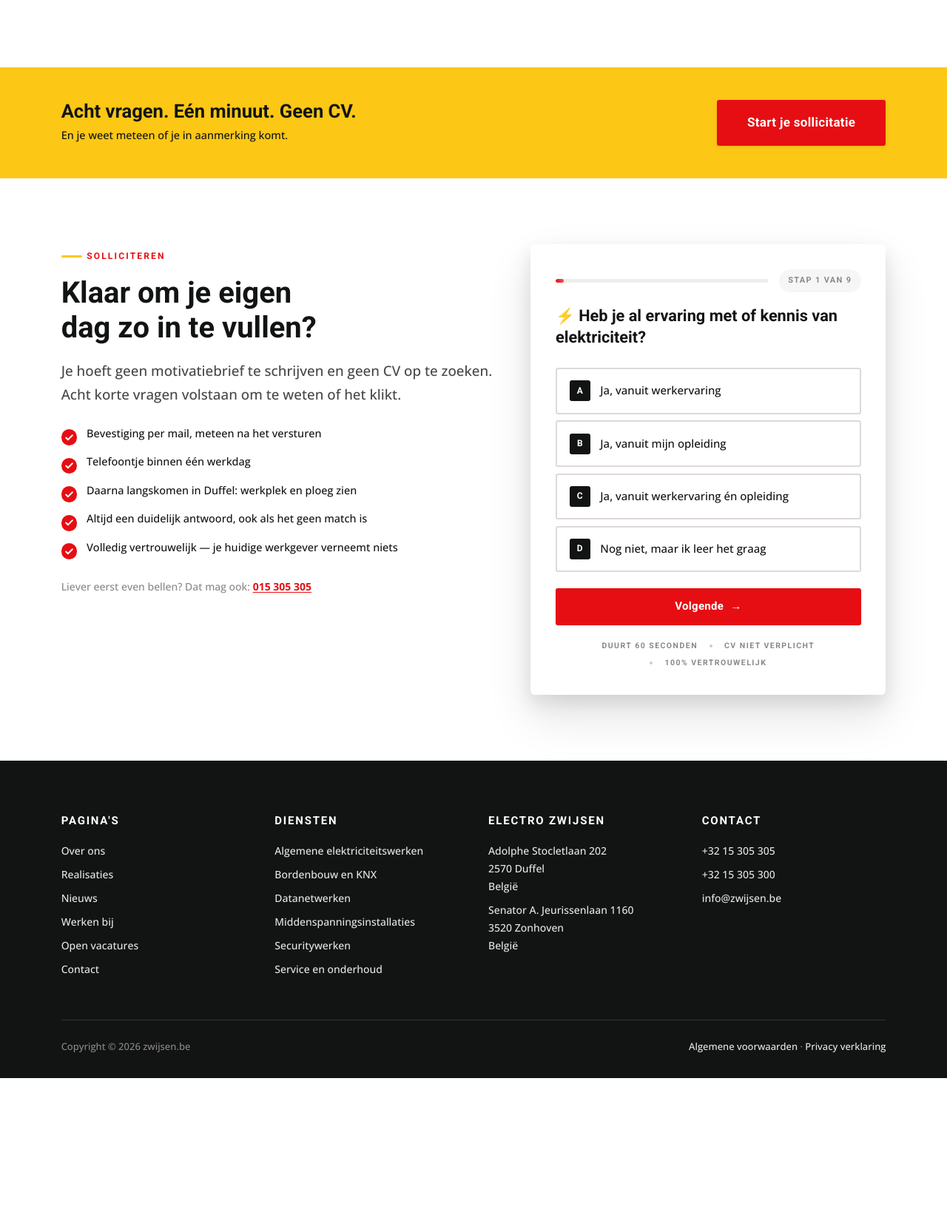
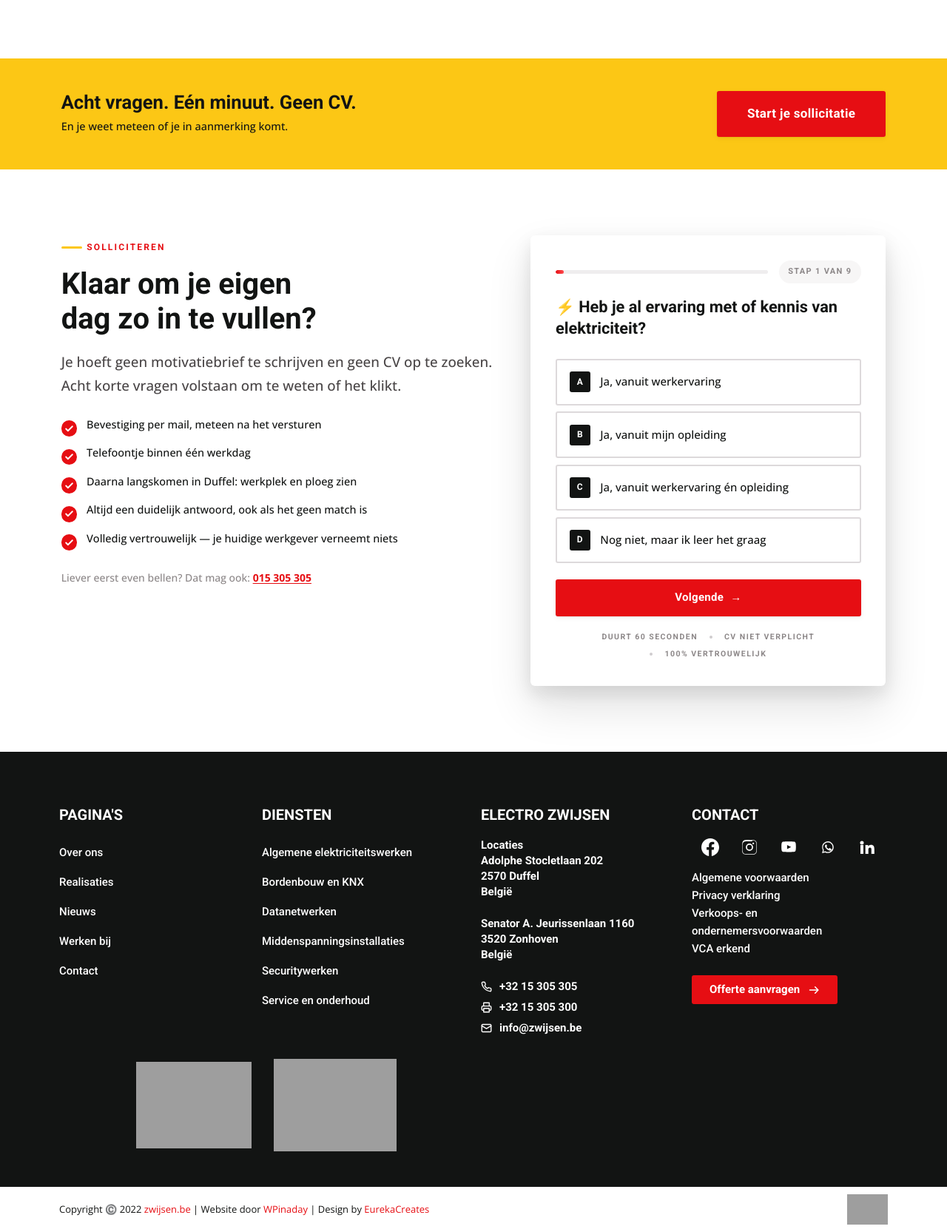
Before and after one commit to breynsv/zwijsen-landingspagina, a PHP site: page /3-dag-op-de-werf.html in a window 1280 px wide. Shown: the part 3335-5000 px from the top of the page at 74% size. Before the commit the page ends 4792 px from the top, so only its background shows below. Run offline with PHP 8.4, Linux system fonts and the light colour scheme; some libraries are stand-ins or nearby versions; grey boxes are pictures that could not be loaded.

Commit message:
Footer 1-op-1 nagebouwd naar zwijsen.be + tijdlijn hersteld
Footer: container 1120px, kolommen 254/276/265/265, koppen Roboto 20px/700,
links Roboto 15px/500, sociale iconen, certificaatlogo's, rode offerteknop en
de witte onderbalk met ESF-banner. Hoogte en kolomposities komen exact overeen
met de live site.

Tijdlijn ontwerp 3: de bol overlapte het uurlabel. Uurkolom, tussenruimte en
bol staan nu op vaste sporen, met 10px speling.

Co-Authored-By: Claude Opus 5 <noreply@anthropic.com>

```diff
--- a/assets/site-chrome.js
+++ b/assets/site-chrome.js
@@ -89,43 +89,115 @@
       '</header>';
   }
 
+  /* Sociale iconen — dezelfde vijf als op zwijsen.be, in dezelfde volgorde. */
+  var SOCIAL = {
+    facebook: 'M24 12.07C24 5.4 18.63 0 12 0S0 5.4 0 12.07C0 18.1 4.39 23.1 10.13 24v-8.44H7.08v-3.49h3.05V9.41c0-3.02 1.79-4.69 4.53-4.69 1.31 0 2.68.24 2.68.24v2.97h-1.5c-1.49 0-1.95.93-1.95 1.87v2.25h3.32l-.53 3.49h-2.79V24C19.61 23.1 24 18.1 24 12.07z',
+    instagram: 'M12 2.2c3.2 0 3.6 0 4.9.1 1.2.1 1.8.2 2.2.4.6.2 1 .5 1.4.9.4.4.7.8.9 1.4.2.4.4 1 .4 2.2.1 1.3.1 1.7.1 4.9s0 3.6-.1 4.9c-.1 1.2-.2 1.8-.4 2.2-.2.6-.5 1-.9 1.4-.4.4-.8.7-1.4.9-.4.2-1 .4-2.2.4-1.3.1-1.7.1-4.9.1s-3.6 0-4.9-.1c-1.2-.1-1.8-.2-2.2-.4-.6-.2-1-.5-1.4-.9-.4-.4-.7-.8-.9-1.4-.2-.4-.4-1-.4-2.2C2.2 15.6 2.2 15.2 2.2 12s0-3.6.1-4.9c.1-1.2.2-1.8.4-2.2.2-.6.5-1 .9-1.4.4-.4.8-.7 1.4-.9.4-.2 1-.4 2.2-.4 1.3-.1 1.7-.1 4.8-.1zm0 1.8c-3.1 0-3.5 0-4.7.1-1.1.1-1.7.2-2.1.4-.5.2-.9.4-1.2.8-.4.3-.6.7-.8 1.2-.2.4-.3 1-.4 2.1C2.7 8.5 2.7 8.9 2.7 12s0 3.5.1 4.7c.1 1.1.2 1.7.4 2.1.2.5.4.9.8 1.2.3.4.7.6 1.2.8.4.2 1 .3 2.1.4 1.2.1 1.6.1 4.7.1s3.5 0 4.7-.1c1.1-.1 1.7-.2 2.1-.4.5-.2.9-.4 1.2-.8.4-.3.6-.7.8-1.2.2-.4.3-1 .4-2.1.1-1.2.1-1.6.1-4.7s0-3.5-.1-4.7c-.1-1.1-.2-1.7-.4-2.1-.2-.5-.4-.9-.8-1.2-.3-.4-.7-.6-1.2-.8-.4-.2-1-.3-2.1-.4C15.5 4 15.1 4 12 4zm0 3.1a4.9 4.9 0 1 1 0 9.8 4.9 4.9 0 0 1 0-9.8zm0 8.1a3.2 3.2 0 1 0 0-6.4 3.2 3.2 0 0 0 0 6.4zm6.3-8.3a1.15 1.15 0 1 1-2.3 0 1.15 1.15 0 0 1 2.3 0z',
+    youtube: 'M21.6 7.2s-.2-1.4-.8-2c-.7-.8-1.5-.8-1.9-.8-2.7-.2-6.9-.2-6.9-.2s-4.2 0-6.9.2c-.4 0-1.2 0-1.9.8-.6.6-.8 2-.8 2S2.2 8.8 2.2 10.5v1.6c0 1.6.2 3.3.2 3.3s.2 1.4.8 2c.7.8 1.7.7 2.1.8 1.5.1 6.7.2 6.7.2s4.2 0 6.9-.2c.4-.1 1.2-.1 1.9-.8.6-.6.8-2 .8-2s.2-1.6.2-3.3v-1.6c0-1.7-.2-3.3-.2-3.3zM9.9 14.6V8.9l5.4 2.9-5.4 2.8z',
+    whatsapp: 'M17.5 6.4A7.8 7.8 0 0 0 4.2 12c0 1.4.4 2.7 1 3.9L4.1 20l4.2-1.1a7.8 7.8 0 0 0 11.5-6.8 7.7 7.7 0 0 0-2.3-5.7zM12 18.5c-1.2 0-2.4-.3-3.4-.9l-.2-.1-2.5.6.7-2.4-.2-.3a6.5 6.5 0 1 1 12-3.4 6.5 6.5 0 0 1-6.4 6.5zm3.6-4.8c-.2-.1-1.2-.6-1.3-.6-.2-.1-.3-.1-.4.1s-.5.6-.6.8c-.1.1-.2.1-.4.1-.2-.1-.8-.3-1.6-1-.6-.5-1-1.2-1.1-1.4-.1-.2 0-.3.1-.4l.3-.3.2-.3v-.4c0-.1-.4-1.1-.6-1.5-.1-.4-.3-.3-.4-.3h-.4c-.1 0-.4.1-.6.3-.2.2-.7.7-.7 1.8s.8 2.1.9 2.2c.1.1 1.6 2.4 3.8 3.3.5.2.9.4 1.2.5.5.2 1 .1 1.3.1.4-.1 1.2-.5 1.4-1 .2-.5.2-.9.1-1l-.2-.1z',
+    linkedin: 'M4.98 3.5a2.5 2.5 0 1 1 0 5 2.5 2.5 0 0 1 0-5zM3 9h4v12H3V9zm6.5 0h3.8v1.7h.1c.5-1 1.8-2 3.7-2 4 0 4.7 2.6 4.7 6V21h-4v-5.6c0-1.3 0-3-1.9-3-1.9 0-2.2 1.5-2.2 2.9V21h-4V9z'
+  };
+
+  function socialLink(net, label, href) {
+    return '<li><a href="' + href + '" target="_blank" rel="noopener" aria-label="' + label + '">' +
+      '<svg viewBox="0 0 24 24" aria-hidden="true"><path d="' + SOCIAL[net] + '"/></svg></a></li>';
+  }
+
   function buildFooter(host) {
     host.outerHTML =
       '<footer class="zw-footer">' +
-        '<div class="zw-container">' +
+
+        '<div class="zw-footer__main"><div class="zw-footer__inner">' +
           '<div class="zw-footer__grid">' +
-            '<div><h4>Pagina\'s</h4><ul>' +
+
+            /* --- Kolom 1: Pagina's --- */
+            '<div>' +
+              '<h4>Pagina\'s</h4>' +
+              '<ul class="zw-footer__list">' +
                 '<li><a href="https://zwijsen.be/over-ons/">Over ons</a></li>' +
                 '<li><a href="https://zwijsen.be/realisaties/">Realisaties</a></li>' +
                 '<li><a href="https://zwijsen.be/nieuws/">Nieuws</a></li>' +
                 '<li><a href="https://zwijsen.be/werken-bij/">Werken bij</a></li>' +
-              '<li><a href="https://zwijsen.be/open-vacatures/">Open vacatures</a></li>' +
                 '<li><a href="https://zwijsen.be/contact/">Contact</a></li>' +
-            '</ul></div>' +
-            '<div><h4>Diensten</h4><ul>' +
+              '</ul>' +
+            '</div>' +
+
+            /* --- Kolom 2: Diensten --- */
+            '<div>' +
+              '<h4>Diensten</h4>' +
+              '<ul class="zw-footer__list">' +
                 '<li><a href="https://zwijsen.be/algemene-elektriciteitswerken/">Algemene elektriciteitswerken</a></li>' +
-              '<li><a href="https://zwijsen.be/">Bordenbouw en KNX</a></li>' +
+                '<li><a href="https://zwijsen.be/bordenbouw-en-knx/">Bordenbouw en KNX</a></li>' +
                 '<li><a href="https://zwijsen.be/datanetwerken/">Datanetwerken</a></li>' +
                 '<li><a href="https://zwijsen.be/middenspanningsinstallaties/">Middenspanningsinstallaties</a></li>' +
                 '<li><a href="https://zwijsen.be/securitywerken/">Securitywerken</a></li>' +
                 '<li><a href="https://zwijsen.be/service-en-onderhoud/">Service en onderhoud</a></li>' +
-            '</ul></div>' +
-            '<div><h4>Electro Zwijsen</h4><ul>' +
-              '<li>Adolphe Stocletlaan 202<br>2570 Duffel<br>België</li>' +
-              '<li>Senator A. Jeurissenlaan 1160<br>3520 Zonhoven<br>België</li>' +
-            '</ul></div>' +
-            '<div><h4>Contact</h4><ul>' +
-              '<li><a href="tel:+3215305305">+32 15 305 305</a></li>' +
-              '<li><a href="tel:+3215305300">+32 15 305 300</a></li>' +
-              '<li><a href="mailto:info@zwijsen.be">info@zwijsen.be</a></li>' +
-            '</ul></div>' +
+              '</ul>' +
             '</div>' +
-          '<div class="zw-footer__bottom">' +
-            '<span>Copyright © 2026 zwijsen.be</span>' +
-            '<span><a href="https://zwijsen.be/algemene-voorwaarden/">Algemene voorwaarden</a> · ' +
-            '<a href="https://zwijsen.be/privacy-verklaring/">Privacy verklaring</a></span>' +
+
+            /* --- Kolom 3: adressen en contactgegevens --- */
+            '<div>' +
+              '<h4>Electro Zwijsen</h4>' +
+              '<p class="zw-footer__addr"><strong>Locaties</strong>' +
+                'Adolphe Stocletlaan 202<br>2570 Duffel<br>België</p>' +
+              '<p class="zw-footer__addr">' +
+                'Senator A. Jeurissenlaan 1160<br>3520 Zonhoven<br>België</p>' +
+              '<ul class="zw-footer__contact">' +
+                '<li><svg viewBox="0 0 24 24" fill="none" stroke="currentColor" stroke-width="2.2" ' +
+                  'stroke-linecap="round" stroke-linejoin="round"><path d="M22 16.9v3a2 2 0 0 1-2.2 2 19.8 19.8 0 0 1-8.6-3.1 19.5 19.5 0 0 1-6-6A19.8 19.8 0 0 1 2.1 4.2 2 2 0 0 1 4.1 2h3a2 2 0 0 1 2 1.7c.1.9.4 1.9.7 2.8a2 2 0 0 1-.5 2.1L8.1 9.9a16 16 0 0 0 6 6l1.3-1.3a2 2 0 0 1 2.1-.4c.9.3 1.8.6 2.8.7a2 2 0 0 1 1.7 2z"/></svg>' +
+                  '<a href="tel:+3215305305">+32 15 305 305</a></li>' +
+                '<li><svg viewBox="0 0 24 24" fill="none" stroke="currentColor" stroke-width="2.2" ' +
+                  'stroke-linecap="round" stroke-linejoin="round"><path d="M6 9V2h12v7"/><path d="M6 18H4a2 2 0 0 1-2-2v-5a2 2 0 0 1 2-2h16a2 2 0 0 1 2 2v5a2 2 0 0 1-2 2h-2"/><path d="M6 14h12v8H6z"/></svg>' +
+                  '<a href="tel:+3215305300">+32 15 305 300</a></li>' +
+                '<li><svg viewBox="0 0 24 24" fill="none" stroke="currentColor" stroke-width="2.2" ' +
+                  'stroke-linecap="round" stroke-linejoin="round"><rect x="2" y="4" width="20" height="16" rx="2"/><path d="m22 7-10 6L2 7"/></svg>' +
+                  '<a href="mailto:info@zwijsen.be">info@zwijsen.be</a></li>' +
+              '</ul>' +
             '</div>' +
+
+            /* --- Kolom 4: sociale media, juridisch, offerteknop --- */
+            '<div>' +
+              '<h4>Contact</h4>' +
+              '<ul class="zw-footer__social">' +
+                socialLink('facebook',  'Facebook',  'https://www.facebook.com/electrozwijsen') +
+                socialLink('instagram', 'Instagram', 'https://www.instagram.com/electrozwijsen') +
+                socialLink('youtube',   'YouTube',   'https://www.youtube.com/') +
+                socialLink('whatsapp',  'WhatsApp',  'https://wa.me/3215305305') +
+                socialLink('linkedin',  'LinkedIn',  'https://www.linkedin.com/company/electro-zwijsen') +
+              '</ul>' +
+              '<ul class="zw-footer__legal">' +
+                '<li><a href="https://zwijsen.be/algemene-voorwaarden/">Algemene voorwaarden</a></li>' +
+                '<li><a href="https://zwijsen.be/privacy-verklaring/">Privacy verklaring</a></li>' +
+                '<li><a href="https://zwijsen.be/verkoops-en-ondernemersvoorwaarden/">Verkoops- en ondernemersvoorwaarden</a></li>' +
+                '<li><a href="https://zwijsen.be/vca-erkend/">VCA erkend</a></li>' +
+              '</ul>' +
+              '<a class="zw-footer__quote" href="https://zwijsen.be/contact/">Offerte aanvragen ' +
+                '<svg width="15" height="12" viewBox="0 0 24 20" fill="none" stroke="currentColor" ' +
+                'stroke-width="2.5" stroke-linecap="round" stroke-linejoin="round" aria-hidden="true">' +
+                '<path d="M2 10h19M14 3l7 7-7 7"/></svg></a>' +
             '</div>' +
+
+          '</div>' +
+
+          /* Certificaten, onder de eerste kolommen zoals op de live site */
+          '<div class="zw-footer__badges">' +
+            '<img src="https://zwijsen.be/wp-content/uploads/2021/12/aannemer-klasse-8-NIEUW-removebg-preview.png" ' +
+              'alt="Erkend aannemer klasse 8" loading="lazy">' +
+            '<img src="https://zwijsen.be/wp-content/uploads/2021/12/sc-sgs55.png" ' +
+              'alt="VCA gecertificeerd door SGS" loading="lazy">' +
+          '</div>' +
+        '</div></div>' +
+
+        /* Witte onderbalk */
+        '<div class="zw-footer__bottom"><div class="zw-footer__inner">' +
+          '<p class="zw-footer__copy">Copyright ©️ 2022 <a href="https://zwijsen.be/">zwijsen.be</a>' +
+            ' | Website door <a href="https://wpinaday.be/">WPinaday</a>' +
+            ' | Design by <a href="https://eurekacreates.be/">EurekaCreates</a></p>' +
+          '<img class="zw-footer__esf" ' +
+            'src="https://zwijsen.be/wp-content/uploads/2021/12/esf_banner_0-1024x76-removebg-preview.png" ' +
+            'alt="Europees Sociaal Fonds — investeert in jouw toekomst" loading="lazy">' +
+        '</div></div>' +
+
       '</footer>';
   }
 
--- a/assets/zwijsen.css
+++ b/assets/zwijsen.css
@@ -304,34 +304,151 @@ a { color: var(--zw-red); text-decoration-thickness: 1px; text-underline-offset:
 }
 
 /* ==========================================================================
-   Voettekst (zoals zwijsen.be)
+   Voettekst — 1-op-1 nagebouwd naar zwijsen.be
+   --------------------------------------------------------------------------
+   Opgemeten op de live site (1440px breed) op 2026-08-11:
+     donker deel  #121413, padding-top 72px
+     container    1120px, 160px marge links/rechts
+     kolommen     254 / 276 / 265 / 265 px, telkens 20px ertussen
+     koppen       Roboto 20px/700, wit, geen ondermarge
+     links        Roboto 15px/500, wit, regelhoogte 20px, padding 10px 0
+     knop         #E60E13, Roboto 15px/700, radius 3px, padding 12px 24px
+     onderbalk    WIT, 61px hoog, Open Sans 13px in #121413
    ========================================================================== */
 
-.zw-footer {
-  background: var(--zw-ink);
-  color: var(--zw-grey);
-  padding: clamp(3rem, 6vw, 4.5rem) 0 2rem;
-  font-size: 14px;
+.zw-footer { background: var(--zw-ink); }
+
+.zw-footer__main { padding-top: 72px; padding-bottom: 48px; }
+
+.zw-footer__inner {
+  width: 100%; max-width: 1120px;
+  margin-inline: auto; padding-inline: 20px;
 }
+@media (min-width: 1200px) { .zw-footer__inner { padding-inline: 0; } }
+
+.zw-footer__grid {
+  display: grid;
+  grid-template-columns: 254fr 276fr 265fr 265fr;
+  gap: 20px;
+}
+
 .zw-footer h4 {
+  font-family: var(--zw-font-head);
+  font-size: 20px; font-weight: 700; line-height: 1.3;
   color: var(--zw-white);
-  font-size: 15px; font-weight: 700;
-  letter-spacing: .12em; text-transform: uppercase;
-  margin-bottom: 1.1rem;
+  text-transform: uppercase;
+  letter-spacing: 0;
+  margin: 0 0 18px;
 }
-.zw-footer a { color: var(--zw-grey); text-decoration: none; }
-.zw-footer a:hover { color: var(--zw-yellow); text-decoration: underline; }
-.zw-footer__grid {
-  display: grid; gap: 2.5rem;
-  grid-template-columns: repeat(auto-fit, minmax(200px, 1fr));
+
+.zw-footer__list { list-style: none; margin: 0; padding: 0; }
+.zw-footer__list a,
+.zw-footer__list span {
+  display: block;
+  font-family: var(--zw-font-head);
+  font-size: 15px; font-weight: 500; line-height: 20px;
+  color: var(--zw-white); text-decoration: none;
+  padding: 10px 0;
+  transition: color .16s var(--zw-ease);
 }
-.zw-footer__grid ul { list-style: none; margin: 0; padding: 0; }
-.zw-footer__grid li { margin-bottom: .5rem; }
+.zw-footer__list a:hover { color: var(--zw-yellow); }
+
+/* Adresblok — vetter dan de menulinks, zoals op de live site */
+.zw-footer__addr {
+  font-family: var(--zw-font-head);
+  font-size: 15px; font-weight: 700; line-height: 21px;
+  color: var(--zw-white);
+  margin: 0 0 22px;
+}
+.zw-footer__addr strong { display: block; font-weight: 700; }
+
+.zw-footer__contact { list-style: none; margin: 0; padding: 0; }
+.zw-footer__contact li { display: flex; align-items: center; gap: 10px; margin-bottom: 8px; }
+.zw-footer__contact svg { width: 15px; height: 15px; flex-shrink: 0; color: var(--zw-white); }
+.zw-footer__contact a {
+  font-family: var(--zw-font-head);
+  font-size: 15px; font-weight: 700; line-height: 20px;
+  color: var(--zw-white); text-decoration: none;
+}
+.zw-footer__contact a:hover { color: var(--zw-yellow); }
+
+/* Sociale iconen — 50x50 raakvlak met een glyph van 24px erin gecentreerd,
+   waardoor ze hart-op-hart 53px uit elkaar staan, net als op de live site. */
+.zw-footer__social {
+  display: flex; gap: 3px; padding: 0; list-style: none;
+  margin: -12px 0 4px 0;   /* compenseert enkel de verticale padding */
+}
+.zw-footer__social a {
+  display: grid; place-items: center;
+  width: 50px; height: 50px; color: var(--zw-white);
+  transition: color .16s var(--zw-ease), transform .16s var(--zw-ease);
+}
+.zw-footer__social svg { width: 24px; height: 24px; fill: currentColor; }
+.zw-footer__social a:hover { color: var(--zw-yellow); transform: translateY(-2px); }
+
+/* Juridische links, compacter dan het hoofdmenu */
+.zw-footer__legal { list-style: none; margin: 0 0 24px; padding: 0; }
+.zw-footer__legal a {
+  display: block;
+  font-family: var(--zw-font-head);
+  font-size: 15px; font-weight: 500; line-height: 24px;
+  color: var(--zw-white); text-decoration: none;
+}
+.zw-footer__legal a:hover { color: var(--zw-yellow); }
+
+.zw-footer__quote {
+  display: inline-flex; align-items: center; gap: 12px;
+  font-family: var(--zw-font-head);
+  font-size: 15px; font-weight: 700; line-height: 15px;
+  color: var(--zw-white); text-decoration: none;
+  background: var(--zw-red);
+  border-radius: 3px;
+  padding: 12px 24px;
+  transition: background-color .18s var(--zw-ease);
+}
+.zw-footer__quote:hover { background: var(--zw-red-dark); }
+
+/* Certificaatlogo's — gecentreerd onder kolom 1 en 2, zoals op de live site.
+   Die twee kolommen samen zijn 254 + 20 + 276 = 550px breed. */
+.zw-footer__badges {
+  display: flex; align-items: center; justify-content: center;
+  gap: 30px; width: 560px; max-width: 100%; margin-top: 24px;
+}
+.zw-footer__badges img { height: 117px; width: auto; }
+.zw-footer__badges img + img { height: 125px; }
+
+/* Witte onderbalk */
 .zw-footer__bottom {
-  margin-top: 3rem; padding-top: 1.5rem;
-  border-top: 1px solid rgba(255, 255, 255, .14);
-  display: flex; flex-wrap: wrap; gap: 1rem; justify-content: space-between;
-  color: var(--zw-grey-500); font-size: 13px;
+  background: var(--zw-white);
+  min-height: 61px;
+  display: flex; align-items: center;
+}
+.zw-footer__bottom .zw-footer__inner {
+  display: flex; flex-wrap: wrap; align-items: center;
+  justify-content: space-between; gap: 16px;
+  padding-block: 10px;
+}
+.zw-footer__copy {
+  margin: 0;
+  font-family: var(--zw-font-body);
+  font-size: 13px; font-weight: 400; line-height: 1.5;
+  color: var(--zw-ink);
+}
+.zw-footer__copy a { color: var(--zw-red); text-decoration: none; }
+.zw-footer__copy a:hover { text-decoration: underline; }
+.zw-footer__esf { height: 41px; width: auto; }
+
+@media (max-width: 900px) {
+  .zw-footer__main { padding-top: 48px; }
+  .zw-footer__grid { grid-template-columns: repeat(2, minmax(0, 1fr)); gap: 32px 20px; }
+  .zw-footer__badges { margin-top: 32px; gap: 20px; }
+  .zw-footer__badges img { height: 84px; }
+  .zw-footer__badges img + img { height: 90px; }
+}
+@media (max-width: 560px) {
+  .zw-footer__grid { grid-template-columns: 1fr; gap: 28px; }
+  .zw-footer__bottom .zw-footer__inner { flex-direction: column; align-items: flex-start; }
+  .zw-footer__esf { max-width: 100%; height: auto; }
 }
 
 /* ==========================================================================
```
Also changed, not shown: 3-dag-op-de-werf.html (+42 -18 lines). Lines whose indentation alone changed are shown as unchanged.
